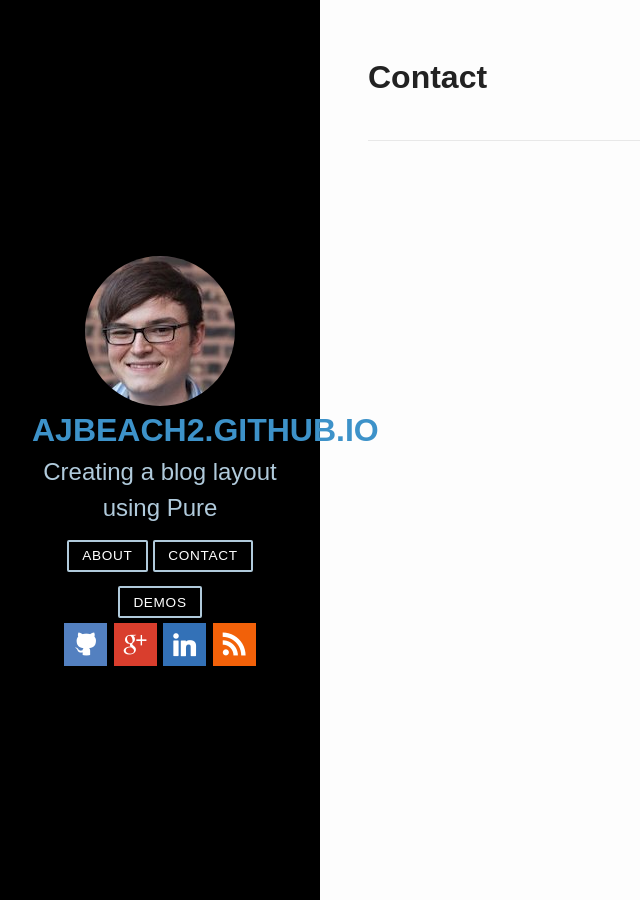
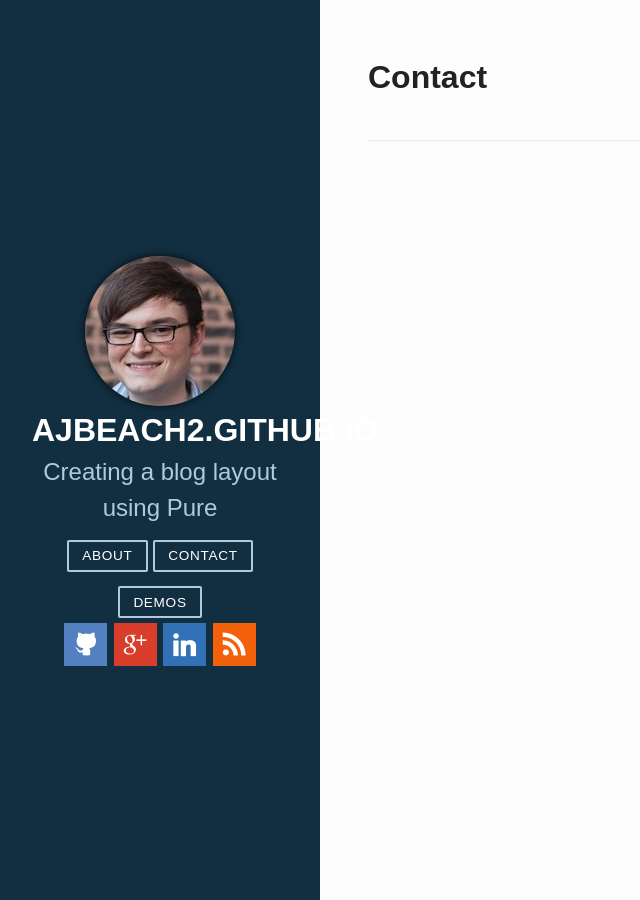
Before and after one commit to ajbeach2/ajbeach2.github.io, a Jekyll site: the page built from contact.html, in a window 1280 px wide. Shown: the whole page, without its empty margins (0-640 px from the left). Built offline with Jekyll 4.4.1, drawn with Linux system fonts in a browser that asks for light colours.

Commit message:
looking better

```diff
--- a/_includes/header.html
+++ b/_includes/header.html
@@ -3,9 +3,7 @@
     <div class="header">
         <div class="circular "></div>
         <h1 class="brand-title">
-            <a href="{{ site.base_url }}">
-                {{ site.title }}
-            </a>
+            <a class="site-title" href="{{ site.baseurl }}/">{{ site.title }}</a>
         </h1>
         <h2 class="brand-tagline">Creating a blog layout using Pure</h2>
 
--- a/_sass/_layout.scss
+++ b/_sass/_layout.scss
@@ -66,7 +66,7 @@
 .brand-title a{
 
     text-decoration: none;
-    color: rgb(61, 146, 201);
+    color: #fff;
 
 }
 
--- a/_sass/_social-icons.scss
+++ b/_sass/_social-icons.scss
@@ -5,6 +5,9 @@
 .social-icon-list{
     padding-top: 5px;
     padding-bottom: 5px;
+}
+.fb_iframe_widget{
+    margin-top: -4px;
 }
 
 @font-face {
--- a/css/main.scss
+++ b/css/main.scss
@@ -13,10 +13,11 @@
 
 $spacing-unit:     30px;
 
-$sidebar-color:    black;
+
 $text-color:       #111;
 $background-color: #fdfdfd;
 $brand-color:      rgb(61, 146, 201);
+$sidebar-color:    darken($brand-color, 35%);
 
 $grey-color:       #828282;
 $grey-color-light: lighten($grey-color, 40%);
```
Also changed, not shown: _includes/share.html (+5 -5 lines).
